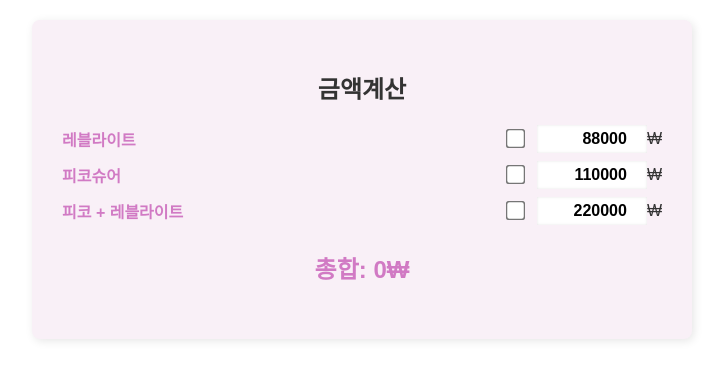
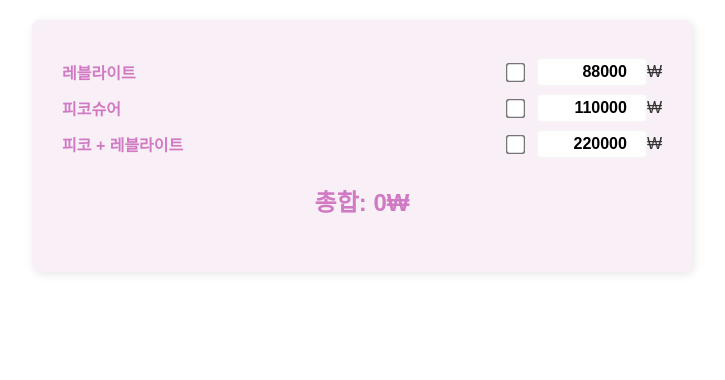
Before and after one commit to tkhsrk/simulation, a plain HTML site: page index.html in a window 1280 px wide. Shown: the whole page, without its empty margins (278-1003 px from the left). Drawn offline with Linux system fonts and the light colour scheme.

Commit message:
Update index.html

```diff
--- a/index.html
+++ b/index.html
@@ -95,7 +95,7 @@
 </head>
 <body>
     <div class="container">
-        <h2>금액계산</h2>
+<!--         <h2>금액계산</h2> -->
         <form>
             <div class="item">
                 <span class="menu-name">레블라이트</span>
```
